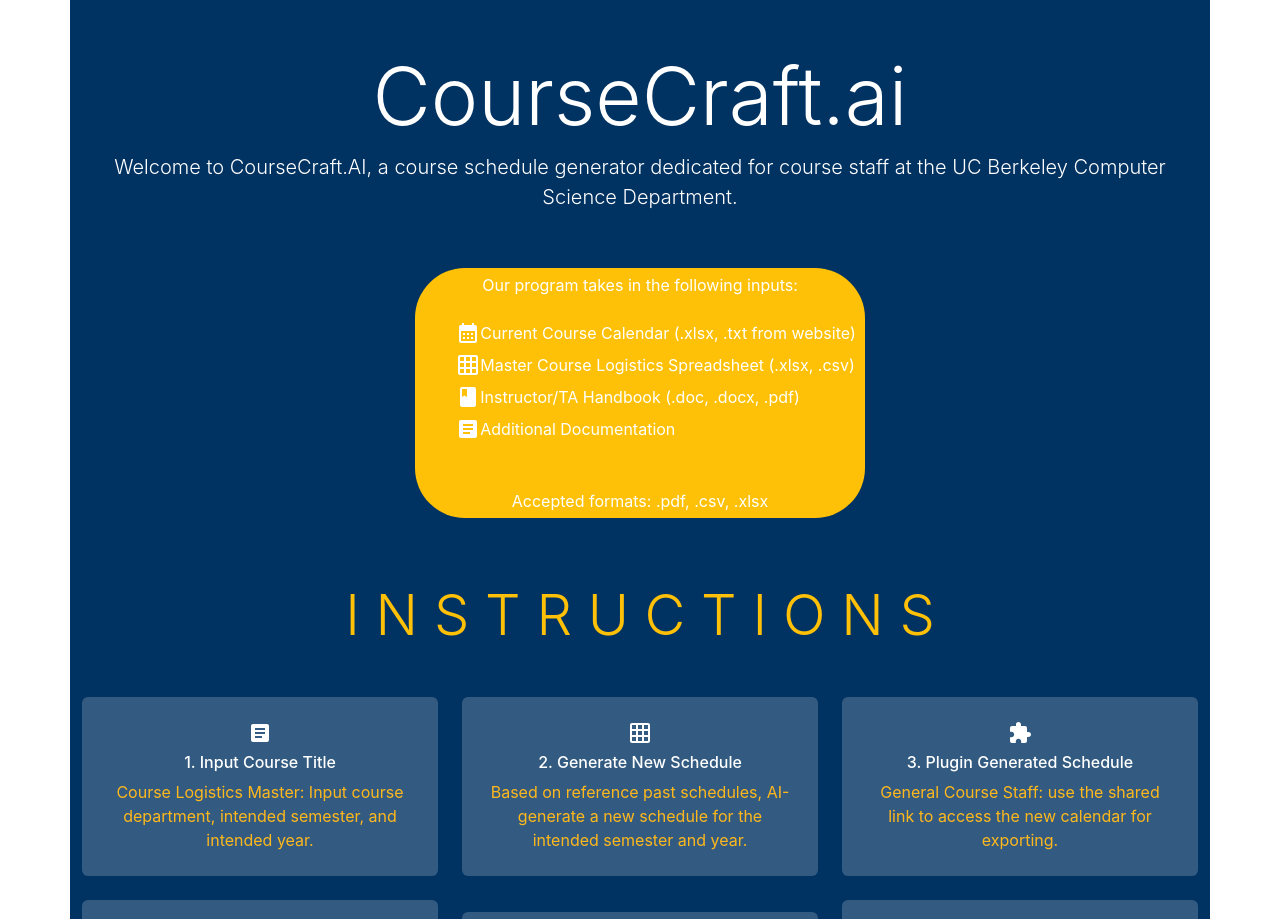
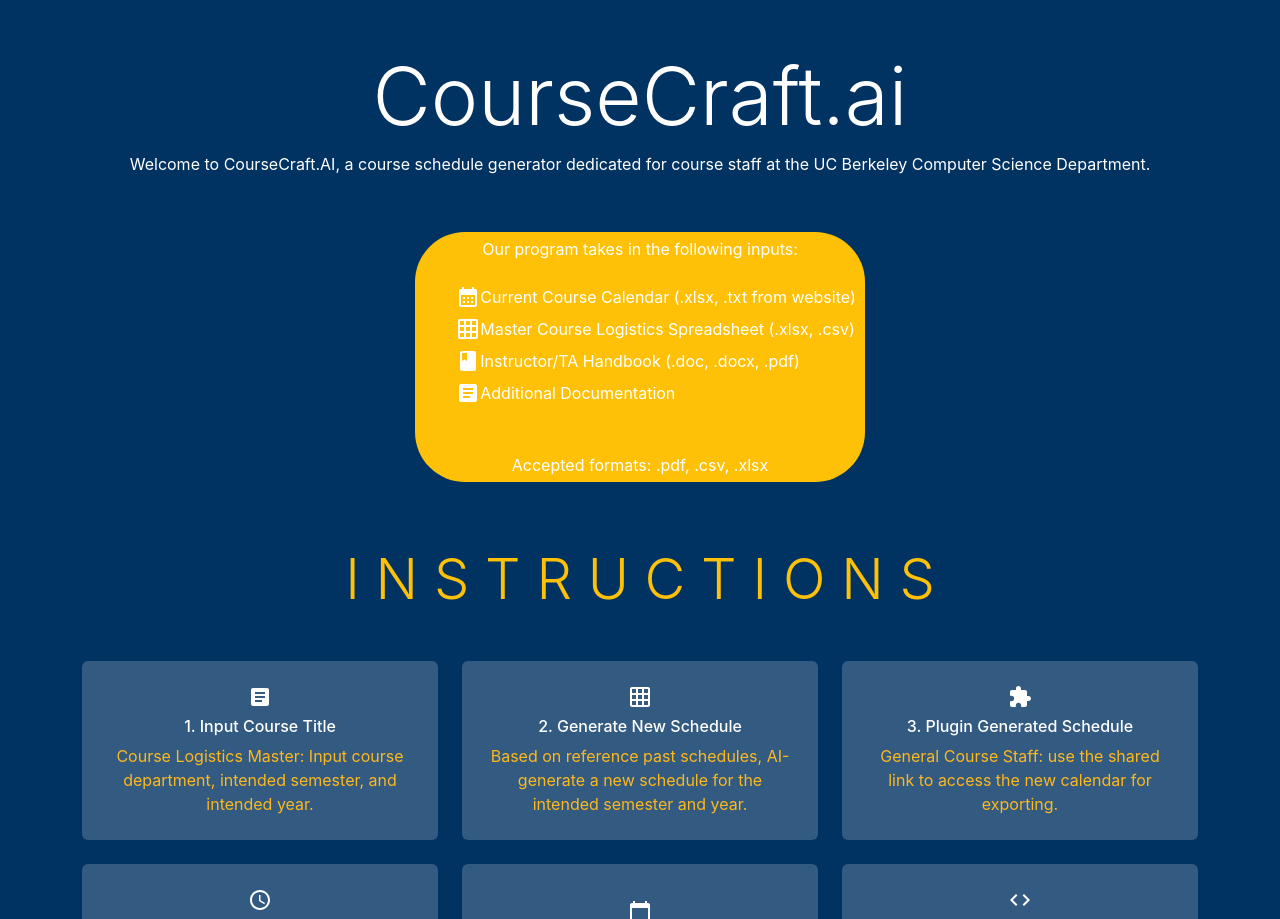
Before and after one commit to Mehul-Gandhi/CourseCraft, a React (Create React App) app in the folder my-app/: page / in a window 1280 px wide. Shown: the top 919 px of the page. Built offline with nearby package versions, Linux system fonts and the light colour scheme.

Commit message:
Fix boxes on landing page

```diff
--- a/my-app/src/components/Banner.js
+++ b/my-app/src/components/Banner.js
@@ -4,7 +4,7 @@
   return (
     <div className="container text-center mt-5">
       <h1 className="display-1 font-weight-bold text-white mb-10">CourseCraft.ai</h1>
-      <p className="lead text-white">{text}</p>
+      <p className=" text-white">{text}</p>
     </div>
   );
 }
--- a/my-app/src/components/Instructions.js
+++ b/my-app/src/components/Instructions.js
@@ -19,7 +19,7 @@
 
       return (
         <div className="container">
-            <div className="row justify-content-center align-items-center ">
+        <div className="row justify-content-center align-items-stretch"> {/* Modified this line */}
                 <div className="col-12 text-center mb-5 ">
                     <div className="text-warning font-inter display-4">
                         I N S T R U C T I O N S
--- a/my-app/src/components/LandingPage.js
+++ b/my-app/src/components/LandingPage.js
@@ -8,6 +8,7 @@
 import Tooltip from '@mui/material/Tooltip';
 import InfoOutlinedIcon from '@mui/icons-material/InfoOutlined';
 import CheckIcon from '@mui/icons-material/Check';
+import { useEffect } from 'react';
 
 
 
@@ -149,8 +150,19 @@
 
   }
 
+// Within your component:
+
+useEffect(() => {
+    document.body.style.backgroundColor = '#003262';
+    return () => {  // Reset to default when component unmounts
+        document.body.style.backgroundColor = null;
+    }
+}, []); //ENSURES BLUE BACKGROUND EVERYWHERE
+
   return (
-<div className="d-flex flex-column justify-content-center align-items-center text-white" style={{ backgroundColor: '#003262' }}>
+<div
+    className="d-flex flex-column justify-content-center align-items-center text-white w-100 h-100"
+    style={{ backgroundColor: '#003262', minHeight: '100vh' }}>
     <Banner text={text} />
         <Information />
       <Instructions />
--- a/my-app/src/components/Upload.js
+++ b/my-app/src/components/Upload.js
@@ -107,9 +107,9 @@
   };
 
   return (
-    <div className="App flex flex-col justify-center items-center w-full h-full">
+    <div className="d-flex flex-column align-items-center justify-content-center" style={{ backgroundColor: '#003262' }}>
       {/* Top container */}
-      <div className="w-full flex flex-row justify-between items-center px-4 py-2">
+      <div className="w-100 d-flex flex-row justify-content-between align-items-center px-3 py-2">
         {/* Back button on the left */}
         <Button onClick={navigateBack} icon={<ArrowBackIcon />} text={"Back"} />
 
@@ -133,7 +133,7 @@
       {/* <FileUpload uploadData={uploadData} setUploadData={setUploadData} /> */}
 
       <br />
-      <div className="flex justify-center items-center">
+      <div className="d-flex justify-content-center align-items-center">
         <Button onClick={generateSchedule} icon={<CheckIcon />} text={"Generate Schedule"} />
         {/* <Button onClick={handleClick} icon={<CheckIcon />} text={"Confirm"} />
         <Button onClick={getRequest} icon={<CheckIcon />} text={"Get Request"} /> */}
--- a/my-app/src/styles/Upload.css
+++ b/my-app/src/styles/Upload.css
@@ -11,6 +11,10 @@
     justify-content: center;
     padding: 20px;
     gap: 20px; /* Spacing between child elements */
+}
+
+body {
+    background-color: #003262;
 }
 
 /* Top container */
```
